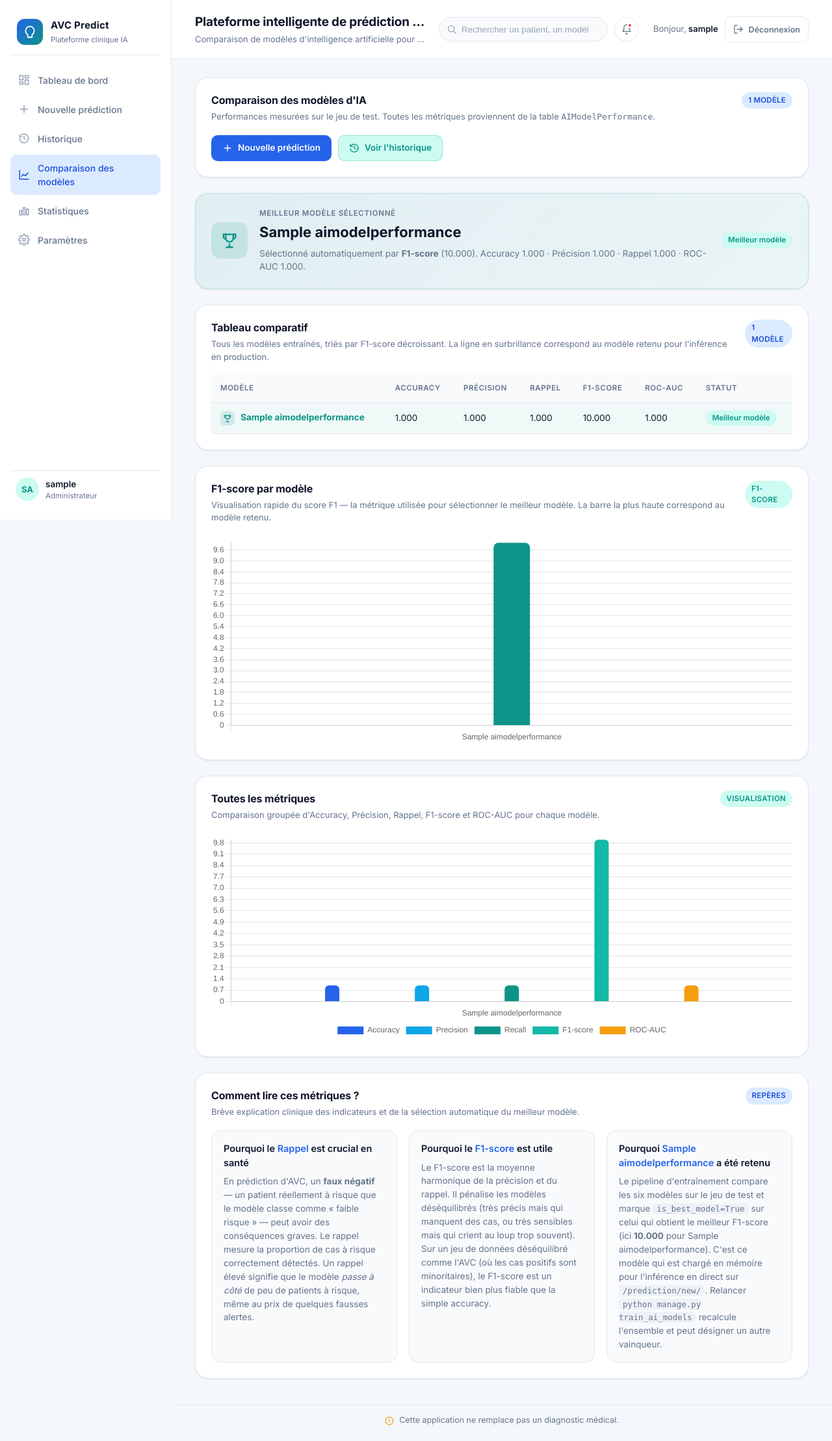
After one commit to abderahmane-code/avc-prediction-platform, a Django app: page /modeles/comparaison/ in a window 1280 px wide. The commit adds this page. Shown: the whole page at 65% size. Run offline with Django 5.2, Linux system fonts and the light colour scheme; a user stored in the database is signed in; tables that the repository leaves empty hold one stand-in row (values such as "Sample post").

Commit message:
feat(step11): dedicated /modeles/comparaison/ page with charts + explainer
Co-Authored-By: 24018 <24018@supnum.mr>

```diff
--- /dev/null
+++ b/ai_models/templates/ai_models/comparison.html
@@ -0,0 +1,286 @@
+{% extends "base.html" %}
+{% load static %}
+
+{% block title %}Comparaison des modèles · AVC Predict{% endblock %}
+
+{% block content %}
+  <section class="card cta-card" aria-labelledby="models-cta-title">
+    <header class="card__header">
+      <div>
+        <h2 id="models-cta-title" class="card__title">Comparaison des modèles d'IA</h2>
+        <p class="card__subtitle">
+          Performances mesurées sur le jeu de test. Toutes les métriques
+          proviennent de la table <code>AIModelPerformance</code>.
+        </p>
+      </div>
+      {% if has_models %}
+        <span class="chip chip--blue">{{ model_count }} modèle{{ model_count|pluralize:",s" }}</span>
+      {% else %}
+        <span class="chip chip--muted">Aucun modèle</span>
+      {% endif %}
+    </header>
+    <div class="cta-row">
+      <a href="{% url 'prediction:new' %}" class="btn btn--primary">
+        <svg viewBox="0 0 24 24" fill="none" stroke="currentColor" stroke-width="2" stroke-linecap="round" stroke-linejoin="round" aria-hidden="true"><path d="M12 5v14"/><path d="M5 12h14"/></svg>
+        Nouvelle prédiction
+      </a>
+      <a href="{% url 'history' %}" class="btn btn--secondary">
+        <svg viewBox="0 0 24 24" fill="none" stroke="currentColor" stroke-width="2" stroke-linecap="round" stroke-linejoin="round" aria-hidden="true"><path d="M3 3v5h5"/><path d="M3.05 13A9 9 0 1 0 6 5.3L3 8"/><path d="M12 7v5l4 2"/></svg>
+        Voir l'historique
+      </a>
+    </div>
+  </section>
+
+  {% if not has_models %}
+    <section class="card" aria-labelledby="models-empty-title">
+      <header class="card__header">
+        <div>
+          <h2 id="models-empty-title" class="card__title">Aucun modèle disponible</h2>
+        </div>
+      </header>
+      <p class="empty-state">
+        Aucun modèle IA entraîné pour le moment. Exécutez la commande&nbsp;:
+        <code>python manage.py train_ai_models</code>
+      </p>
+    </section>
+  {% else %}
+    {% if best %}
+      <section class="card best-model-card" aria-labelledby="best-model-title">
+        <div class="best-model-card__icon" aria-hidden="true">
+          <svg viewBox="0 0 24 24" fill="none" stroke="currentColor" stroke-width="2" stroke-linecap="round" stroke-linejoin="round"><path d="M8 21h8"/><path d="M12 17v4"/><path d="M7 4h10v5a5 5 0 0 1-10 0V4Z"/><path d="M17 4h3v3a3 3 0 0 1-3 3"/><path d="M7 4H4v3a3 3 0 0 0 3 3"/></svg>
+        </div>
+        <div class="best-model-card__body">
+          <p class="best-model-card__eyebrow">Meilleur modèle sélectionné</p>
+          <h2 id="best-model-title" class="best-model-card__title">{{ best.name }}</h2>
+          <p class="best-model-card__sub">
+            Sélectionné automatiquement par <strong>F1-score</strong>
+            ({{ best.f1|floatformat:3 }}). Accuracy {{ best.accuracy|floatformat:3 }} ·
+            Précision {{ best.precision|floatformat:3 }} ·
+            Rappel {{ best.recall|floatformat:3 }}{% if best.roc_auc is not None %} ·
+            ROC-AUC {{ best.roc_auc|floatformat:3 }}{% endif %}.
+          </p>
+        </div>
+        <span class="badge badge--teal">Meilleur modèle</span>
+      </section>
+    {% endif %}
+
+    <section class="card" aria-labelledby="models-comparison-title">
+      <header class="card__header">
+        <div>
+          <h2 id="models-comparison-title" class="card__title">Tableau comparatif</h2>
+          <p class="card__subtitle">
+            Tous les modèles entraînés, triés par F1-score décroissant.
+            La ligne en surbrillance correspond au modèle retenu pour
+            l'inférence en production.
+          </p>
+        </div>
+        <span class="chip chip--blue">{{ model_count }} modèle{{ model_count|pluralize:",s" }}</span>
+      </header>
+      <div class="table-wrap">
+        <table class="models-table" aria-label="Comparaison détaillée des modèles">
+          <thead>
+            <tr>
+              <th scope="col">Modèle</th>
+              <th scope="col">Accuracy</th>
+              <th scope="col">Précision</th>
+              <th scope="col">Rappel</th>
+              <th scope="col">F1-score</th>
+              <th scope="col">ROC-AUC</th>
+              <th scope="col">Statut</th>
+            </tr>
+          </thead>
+          <tbody>
+            {% for m in rows %}
+              <tr {% if m.is_best %}class="models-table__row--best"{% endif %}>
+                <th scope="row">
+                  {% if m.is_best %}
+                    <span class="trophy" aria-hidden="true" title="Meilleur modèle">
+                      <svg viewBox="0 0 24 24" fill="none" stroke="currentColor" stroke-width="2" stroke-linecap="round" stroke-linejoin="round"><path d="M8 21h8"/><path d="M12 17v4"/><path d="M7 4h10v5a5 5 0 0 1-10 0V4Z"/><path d="M17 4h3v3a3 3 0 0 1-3 3"/><path d="M7 4H4v3a3 3 0 0 0 3 3"/></svg>
+                    </span>
+                  {% endif %}
+                  {{ m.name }}
+                </th>
+                <td>{{ m.accuracy|floatformat:3 }}</td>
+                <td>{{ m.precision|floatformat:3 }}</td>
+                <td>{{ m.recall|floatformat:3 }}</td>
+                <td>{{ m.f1|floatformat:3 }}</td>
+                <td>{% if m.roc_auc is not None %}{{ m.roc_auc|floatformat:3 }}{% else %}—{% endif %}</td>
+                <td>
+                  {% if m.is_best %}
+                    <span class="badge badge--teal">Meilleur modèle</span>
+                  {% else %}
+                    <span class="badge badge--muted">Référence</span>
+                  {% endif %}
+                </td>
+              </tr>
+            {% endfor %}
+          </tbody>
+        </table>
+      </div>
+    </section>
+
+    <section class="card" aria-labelledby="f1-chart-title">
+      <header class="card__header">
+        <div>
+          <h2 id="f1-chart-title" class="card__title">F1-score par modèle</h2>
+          <p class="card__subtitle">
+            Visualisation rapide du score F1 — la métrique utilisée pour
+            sélectionner le meilleur modèle. La barre la plus haute correspond
+            au modèle retenu.
+          </p>
+        </div>
+        <span class="chip chip--teal">F1-score</span>
+      </header>
+      <div class="chart-wrap chart-wrap--sm">
+        <canvas id="f1-chart" height="120"></canvas>
+      </div>
+    </section>
+
+    <section class="card" aria-labelledby="grouped-chart-title">
+      <header class="card__header">
+        <div>
+          <h2 id="grouped-chart-title" class="card__title">Toutes les métriques</h2>
+          <p class="card__subtitle">
+            Comparaison groupée d'Accuracy, Précision, Rappel, F1-score et
+            ROC-AUC pour chaque modèle.
+          </p>
+        </div>
+        <span class="chip chip--teal">Visualisation</span>
+      </header>
+      <div class="chart-wrap">
+        <canvas id="grouped-chart" height="120"></canvas>
+      </div>
+    </section>
+
+    <section class="card explainer" aria-labelledby="explainer-title">
+      <header class="card__header">
+        <div>
+          <h2 id="explainer-title" class="card__title">Comment lire ces métriques&nbsp;?</h2>
+          <p class="card__subtitle">
+            Brève explication clinique des indicateurs et de la sélection
+            automatique du meilleur modèle.
+          </p>
+        </div>
+        <span class="chip chip--blue">Repères</span>
+      </header>
+      <div class="explainer__grid">
+        <article class="explainer__item">
+          <h3 class="explainer__title">Pourquoi le <em>Rappel</em> est crucial en santé</h3>
+          <p>
+            En prédiction d'AVC, un <strong>faux négatif</strong> — un patient
+            réellement à risque que le modèle classe comme «&nbsp;faible
+            risque&nbsp;» — peut avoir des conséquences graves. Le rappel
+            mesure la proportion de cas à risque correctement détectés. Un
+            rappel élevé signifie que le modèle <em>passe à côté</em> de peu
+            de patients à risque, même au prix de quelques fausses alertes.
+          </p>
+        </article>
+        <article class="explainer__item">
+          <h3 class="explainer__title">Pourquoi le <em>F1-score</em> est utile</h3>
+          <p>
+            Le F1-score est la moyenne harmonique de la précision et du
+            rappel. Il pénalise les modèles déséquilibrés (très précis mais
+            qui manquent des cas, ou très sensibles mais qui crient au loup
+            trop souvent). Sur un jeu de données déséquilibré comme l'AVC
+            (où les cas positifs sont minoritaires), le F1-score est un
+            indicateur bien plus fiable que la simple accuracy.
+          </p>
+        </article>
+        <article class="explainer__item">
+          <h3 class="explainer__title">Pourquoi <em>{{ best.name|default:"ce modèle" }}</em> a été retenu</h3>
+          <p>
+            Le pipeline d'entraînement compare les six modèles sur le jeu
+            de test et marque <code>is_best_model=True</code> sur celui qui
+            obtient le meilleur F1-score{% if best %} (ici
+            <strong>{{ best.f1|floatformat:3 }}</strong> pour
+            {{ best.name }}){% endif %}. C'est ce modèle qui est chargé en
+            mémoire pour l'inférence en direct sur
+            <code>/prediction/new/</code>. Relancer
+            <code>python manage.py train_ai_models</code> recalcule l'ensemble
+            et peut désigner un autre vainqueur.
+          </p>
+        </article>
+      </div>
+    </section>
+  {% endif %}
+{% endblock %}
+
+{% block scripts %}
+  {% if has_models %}
+    {{ chart_payload|json_script:"avc-models-comparison-data" }}
+    <script>
+      (function () {
+        var raw = document.getElementById("avc-models-comparison-data");
+        if (!raw) { return; }
+        var payload = JSON.parse(raw.textContent);
+
+        var palette = {
+          accuracy:  "#2563eb",
+          precision: "#0ea5e9",
+          recall:    "#0d9488",
+          f1:        "#14b8a6",
+          rocauc:    "#f59e0b",
+          best:      "#0d9488",
+          neutral:   "#94a3b8"
+        };
+
+        // ---- F1-only bar chart (best model in teal, others greyed) ----
+        var f1Ctx = document.getElementById("f1-chart");
+        if (f1Ctx) {
+          new Chart(f1Ctx, {
+            type: "bar",
+            data: {
+              labels: payload.labels,
+              datasets: [{
+                label: "F1-score",
+                data: payload.f1_only,
+                backgroundColor: payload.labels.map(function (_, i) {
+                  return i === payload.best_index ? palette.best : palette.neutral;
+                }),
+                borderRadius: 8,
+                maxBarThickness: 56
+              }]
+            },
+            options: {
+              responsive: true,
+              maintainAspectRatio: false,
+              plugins: { legend: { display: false } },
+              scales: {
+                y: { beginAtZero: true, suggestedMax: 1, ticks: { stepSize: 0.1 } }
+              }
+            }
+          });
+        }
+
+        // ---- Grouped bar chart: all 5 metrics per model ----
+        var groupedCtx = document.getElementById("grouped-chart");
+        if (groupedCtx) {
+          var colors = [palette.accuracy, palette.precision, palette.recall, palette.f1, palette.rocauc];
+          new Chart(groupedCtx, {
+            type: "bar",
+            data: {
+              labels: payload.labels,
+              datasets: payload.datasets.map(function (ds, i) {
+                return {
+                  label: ds.label,
+                  data: ds.data,
+                  backgroundColor: colors[i % colors.length],
+                  borderRadius: 6,
+                  maxBarThickness: 22
+                };
+              })
+            },
+            options: {
+              responsive: true,
+              maintainAspectRatio: false,
+              plugins: { legend: { position: "bottom" } },
+              scales: {
+                y: { beginAtZero: true, suggestedMax: 1, ticks: { stepSize: 0.1 } }
+              }
+            }
+          });
+        }
+      })();
+    </script>
+  {% endif %}
+{% endblock %}
--- /dev/null
+++ b/ai_models/urls.py
@@ -0,0 +1,11 @@
+"""URL routes for the AI models app."""
+
+from django.urls import path
+
+from . import views
+
+app_name = "ai_models"
+
+urlpatterns = [
+    path("comparaison/", views.comparison, name="comparison"),
+]
--- a/ai_models/views.py
+++ b/ai_models/views.py
@@ -1,3 +1,100 @@
+"""Views for the AI models app.
+
+Step 11 introduces ``/modeles/comparaison/`` — a dedicated, login-protected
+page that renders every :class:`AIModelPerformance` row alongside Chart.js
+visualisations and a short French explainer about why Recall / F1-score
+matter in medical prediction.
+"""
+
+from __future__ import annotations
+
+from django.contrib.auth.decorators import login_required
+from django.db.models import Avg
 from django.shortcuts import render
 
-# Create your views here.
+from .models import AIModelPerformance
+
+
+def _model_payload(perf: AIModelPerformance) -> dict:
+    """Map a row to the dict shape consumed by the template."""
+    return {
+        "name": perf.model_name,
+        "accuracy": perf.accuracy,
+        "precision": perf.precision,
+        "recall": perf.recall,
+        "f1": perf.f1_score,
+        "roc_auc": perf.roc_auc,
+        "is_best": perf.is_best_model,
+    }
+
+
+@login_required
+def comparison(request):
+    """Render the dedicated AI-model comparison page.
+
+    The page is intentionally read-only: training is triggered exclusively
+    by ``python manage.py train_ai_models``. When the table is empty the
+    spec's empty-state copy is shown.
+    """
+    perfs = list(
+        AIModelPerformance.objects.all().order_by(
+            "-is_best_model", "-f1_score", "model_name"
+        )
+    )
+    rows = [_model_payload(p) for p in perfs]
+    has_models = bool(rows)
+
+    best = next((r for r in rows if r["is_best"]), None)
+    avg_precision = AIModelPerformance.objects.aggregate(v=Avg("precision"))["v"]
+    avg_recall = AIModelPerformance.objects.aggregate(v=Avg("recall"))["v"]
+    avg_f1 = AIModelPerformance.objects.aggregate(v=Avg("f1_score"))["v"]
+
+    # Chart.js dataset. ROC-AUC may be null in the DB → coerce to 0 for the
+    # chart (the table still shows an em-dash for nulls).
+    chart_payload = {
+        "labels": [r["name"] for r in rows],
+        "datasets": [
+            {
+                "label": "Accuracy",
+                "data": [round(r["accuracy"], 4) for r in rows],
+            },
+            {
+                "label": "Precision",
+                "data": [round(r["precision"], 4) for r in rows],
+            },
+            {
+                "label": "Recall",
+                "data": [round(r["recall"], 4) for r in rows],
+            },
+            {
+                "label": "F1-score",
+                "data": [round(r["f1"], 4) for r in rows],
+            },
+            {
+                "label": "ROC-AUC",
+                "data": [round(r["roc_auc"] or 0.0, 4) for r in rows],
+            },
+        ],
+        "f1_only": [round(r["f1"], 4) for r in rows],
+        "best_index": next(
+            (i for i, r in enumerate(rows) if r["is_best"]), -1
+        ),
+    }
+
+    context = {
+        "page_title": "Comparaison des modèles d'IA",
+        "active_nav": "models",
+        "rows": rows,
+        "has_models": has_models,
+        "best": best,
+        "model_count": len(rows),
+        "avg_precision_pct": (
+            round(avg_precision * 100, 1) if avg_precision is not None else None
+        ),
+        "avg_recall_pct": (
+            round(avg_recall * 100, 1) if avg_recall is not None else None
+        ),
+        "avg_f1": round(avg_f1, 3) if avg_f1 is not None else None,
+        "chart_payload": chart_payload,
+    }
+    return render(request, "ai_models/comparison.html", context)
--- a/avc_prediction_platform/urls.py
+++ b/avc_prediction_platform/urls.py
@@ -12,6 +12,8 @@ urlpatterns = [
     path("accounts/", include("accounts.urls", namespace="accounts")),
     path("dashboard/", include("dashboard.urls", namespace="dashboard")),
     path("prediction/", include("prediction.urls", namespace="prediction")),
+    # Step 11: dedicated AI-model comparison page at /modeles/comparaison/.
+    path("modeles/", include("ai_models.urls", namespace="ai_models")),
     # Step 8: prediction history. Lives at the root /historique/ per spec.
     path("historique/", prediction_views.history, name="history"),
 ]
--- a/static/css/style.css
+++ b/static/css/style.css
@@ -1061,3 +1061,79 @@ svg { width: 1em; height: 1em; }
   .auth-hero__heading { font-size: 22px; }
   .topbar__user-greeting { display: none; }
 }
+
+/* ---------- Step 11: model comparison page ---------- */
+
+.best-model-card {
+  display: grid;
+  grid-template-columns: 56px 1fr auto;
+  align-items: center;
+  gap: 18px;
+  background: linear-gradient(135deg, rgba(13, 148, 136, 0.08), rgba(20, 184, 166, 0.04));
+  border: 1px solid rgba(13, 148, 136, 0.18);
+}
+.best-model-card__icon {
+  width: 56px; height: 56px;
+  display: grid; place-items: center;
+  border-radius: 14px;
+  background: rgba(13, 148, 136, 0.14);
+  color: var(--color-teal, #0d9488);
+}
+.best-model-card__icon svg { width: 28px; height: 28px; }
+.best-model-card__eyebrow {
+  font-size: 11.5px;
+  text-transform: uppercase;
+  letter-spacing: 0.06em;
+  color: var(--color-text-muted);
+  margin: 0 0 4px;
+  font-weight: 600;
+}
+.best-model-card__title { margin: 0; font-size: 22px; font-weight: 700; }
+.best-model-card__sub { margin: 6px 0 0; font-size: 13.5px; color: var(--color-text-muted); }
+
+.trophy {
+  display: inline-grid;
+  place-items: center;
+  width: 22px; height: 22px;
+  border-radius: 6px;
+  background: rgba(13, 148, 136, 0.14);
+  color: var(--color-teal, #0d9488);
+  margin-right: 6px;
+  vertical-align: -4px;
+}
+.trophy svg { width: 14px; height: 14px; }
+
+.chart-wrap--sm { max-height: 320px; }
+
+.explainer__grid {
+  display: grid;
+  grid-template-columns: repeat(3, minmax(0, 1fr));
+  gap: 18px;
+}
+.explainer__item {
+  background: #f8fafc;
+  border: 1px solid var(--color-border);
+  border-radius: 14px;
+  padding: 16px 18px;
+}
+.explainer__title {
+  font-size: 14.5px;
+  font-weight: 600;
+  margin: 0 0 8px;
+  color: var(--color-text);
+}
+.explainer__title em { font-style: normal; color: var(--color-primary); }
+.explainer__item p { font-size: 13.5px; line-height: 1.55; color: var(--color-text-muted); margin: 0; }
+.explainer__item code {
+  background: #eef2f7;
+  border-radius: 6px;
+  padding: 1px 6px;
+  font-size: 12.5px;
+}
+
+@media (max-width: 1100px) {
+  .explainer__grid { grid-template-columns: 1fr; }
+}
+@media (max-width: 720px) {
+  .best-model-card { grid-template-columns: 1fr; text-align: left; }
+}
--- a/templates/base.html
+++ b/templates/base.html
@@ -37,7 +37,7 @@
           <svg viewBox="0 0 24 24" fill="none" stroke="currentColor" stroke-width="2" stroke-linecap="round" stroke-linejoin="round"><path d="M3 12a9 9 0 1 0 3-6.7"/><path d="M3 4v5h5"/><path d="M12 7v5l3 2"/></svg>
           <span>Historique</span>
         </a>
-        <a href="#" class="nav-item {% if active_nav == 'models' %}nav-item--active{% endif %}">
+        <a href="{% url 'ai_models:comparison' %}" class="nav-item {% if active_nav == 'models' %}nav-item--active{% endif %}">
           <svg viewBox="0 0 24 24" fill="none" stroke="currentColor" stroke-width="2" stroke-linecap="round" stroke-linejoin="round"><path d="M3 3v18h18"/><path d="M7 15l4-4 4 3 5-6"/></svg>
           <span>Comparaison des modèles</span>
         </a>
```
Also changed, not shown: dashboard/templates/dashboard/dashboard.html (+3 -4 lines), README.md.
